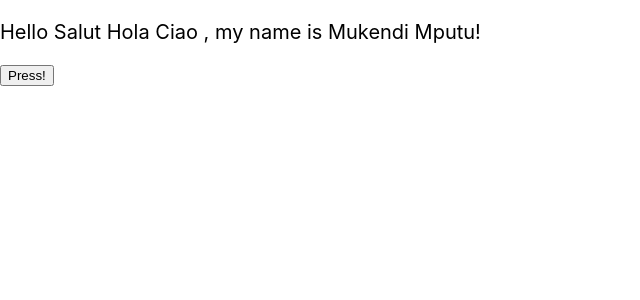
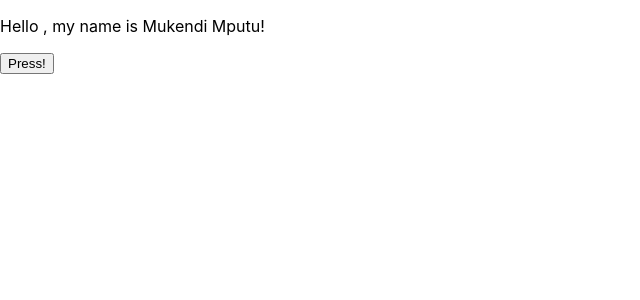
Before and after one commit to MukendiMputu/my-react-app, a React (Create React App) app: page / in a window 1280 px wide. Shown: the top 300 px of the page, without its empty margins (0-640 px from the left). Built offline with nearby package versions, Linux system fonts and the light colour scheme; the HTML template or start-up script is replaced by a standard one.

Commit message:
state and event handler
Signed-off-by: MukendiMputu <mputusam@live.com>

```diff
--- a/src/App.js
+++ b/src/App.js
@@ -3,37 +3,33 @@ import React from 'react';
 import NameComponent from './components/NameComponent';
 
 class App extends React.Component {
-
+  constructor(props){
+    super(props);
+    this.state = {
+      array: ["Hello ", "Salut ", "Hola ", "Ciao "],
+      i: 0
+    }
+  }
   // declaring component
   componentDidMount() {
     console.log('mounted')
   }
 
-  changeColor() {
-    NameComponent.style={fontColor: 'green'};
+  changeGreeting() {
+    this.setState({
+      i: (+ 1)
+    });
   }
 
   render() {
-    var greeting = ['Hello '];
-    var style = {fontSize: '20px'};
-    var array = ["Salut ", "Hola ", "Ciao "];
-
-
-    array.forEach(
-      function(word, i){
-        greeting.push(
-          <span key={i}> {word}</span>
-        )
-      }
-    )
 
     return (
       <div>
-        <p style={style} className="text-large">
-          {greeting}, my name is <NameComponent />!
+        <p  className="text-large">
+          {this.state.array[this.state.i]}, my name is <NameComponent />!
         </p>
 
-        <button onClick={this.changeColor/* () => {console.log('Boomm!')} */}>
+        <button onClick={this.changeGreeting.bind(this)}>
           Press!
         </button>
 
```
